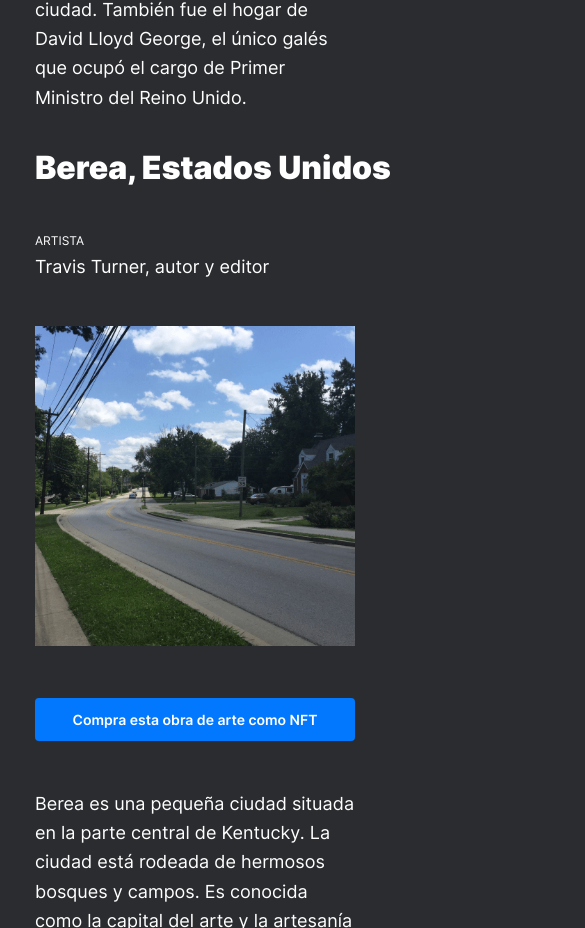
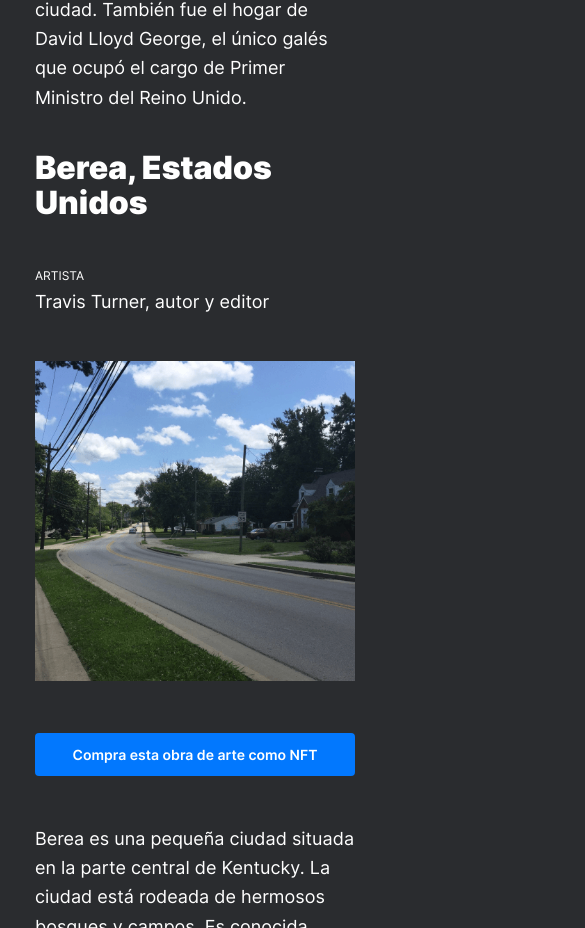
Before and after one commit to AndreaGuanilo/web_project_3_esp, a plain HTML site: page index.html in a window 390 px wide. Shown: the part 6214-7142 px from the top of the page, 585 px wide, since content can reach past the window. Drawn offline with Linux system fonts and the light colour scheme.

Commit message:
Add files via upload

```diff
--- a/blocks/places/place/__title/_big/place__title_big.css
+++ b/blocks/places/place/__title/_big/place__title_big.css
@@ -1,6 +1,20 @@
 .place__title_big {
-  max-width: 584px;
+  max-width: 700px;
   width: 200%;
   padding-top: 7%;
   position: relative;
 }
+@media screen and (min-width: 545px) and (max-width: 800px) {
+  .place__title_big {
+      max-width: 340px;
+      font-size: 42px;
+      line-height: 46px;
+  }
+}
+@media screen and (min-width: 315px) and (max-width: 544px) {
+  .place__title_big {
+      max-width: 288px;
+      font-size: 32px;
+      line-height: 35px;
+  }
+}
```
